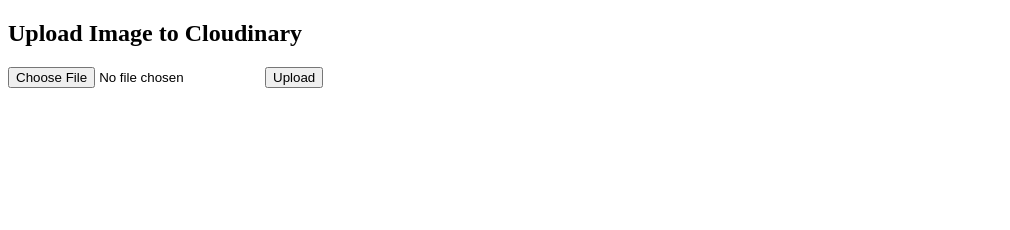
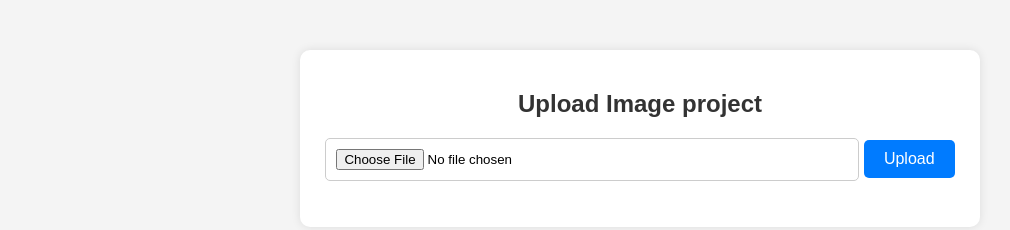
Before and after one commit to ramnikam0592/image-uploader, a plain HTML site: page index.html in a window 1280 px wide. Shown: the whole page, without its empty margins (0-1010 px from the left). Drawn offline with Linux system fonts and the light colour scheme.

Commit message:
Add files via upload

```diff
--- a/index.html
+++ b/index.html
@@ -4,14 +4,17 @@
     <meta charset="UTF-8">
     <meta name="viewport" content="width=device-width, initial-scale=1.0">
     <title>Image Upload to Cloudinary</title>
+    <link rel="stylesheet" href="style.css">
+
 </head>
 <body>
-    <h2>Upload Image to Cloudinary</h2>
+    <div class="container">
+    <h2>Upload Image project</h2>
     <input type="file" id="imageUpload" />
     <button onclick="uploadImage()">Upload</button>
     <p id="uploadStatus"></p>
     <img id="uploadedImage" width="300" style="display:none;" />
-
+    </div>
     <script>
         async function uploadImage() {
             const fileInput = document.getElementById('imageUpload');
```
